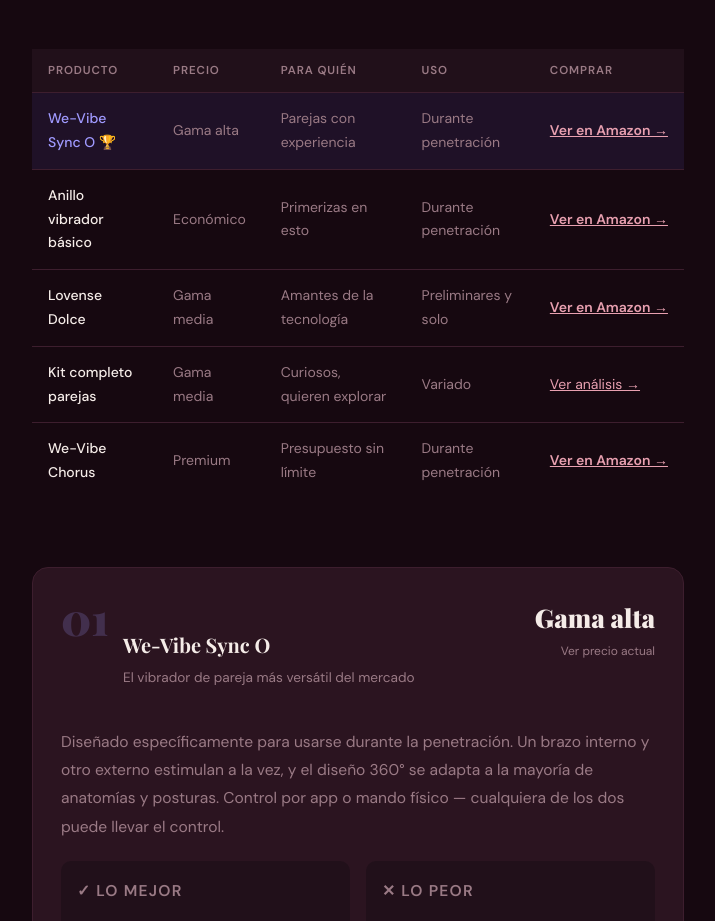
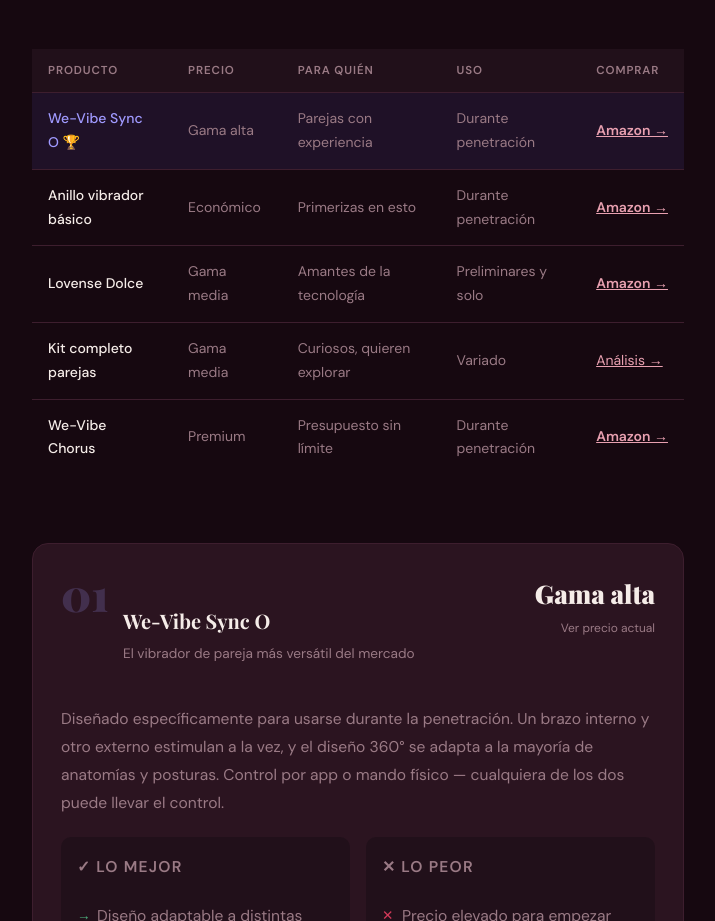
Before and after one commit to setafiliados/2Cerezas, a plain HTML site: page comparativas/juguetes-para-parejas-2026/index.html in a window 1280 px wide. Shown: the part 1565-2486 px from the top of the page, without its empty margins (282-997 px from the left). Drawn offline with nearby package versions, Linux system fonts and the light colour scheme; a web font is replaced by a local one.

Commit message:
Ajusta columna Comprar y nav móvil
Co-Authored-By: Claude Sonnet 5.5 <noreply@anthropic.com>
Claude-Session: https://claude.ai/code/session_01RZpVvbHgxk29KDaMtJtkXs

```diff
--- a/comparativas/juguetes-para-parejas-2026/index.html
+++ b/comparativas/juguetes-para-parejas-2026/index.html
@@ -141,7 +141,7 @@
   }
 </style>
 <style>
-@media (max-width:900px){nav{flex-wrap:wrap;gap:8px 16px}.nav-links{display:flex!important;gap:16px;order:3;width:100%;justify-content:center}.nav-cta{display:none!important}}
+@media (max-width:900px){nav{flex-wrap:wrap;gap:6px 16px;height:auto!important;padding-top:12px!important;padding-bottom:12px!important}.nav-links{display:flex!important;gap:16px;order:3;width:100%;justify-content:center}.nav-cta{display:none!important}}
 </style>
 </head>
 <body>
@@ -253,31 +253,31 @@
             <td>Gama alta</td>
             <td>Parejas con experiencia</td>
             <td>Durante penetración</td>
-          <td><a href="https://www.amazon.es/dp/B0CHK1R46B?tag=2cerezas-21" target="_blank" rel="sponsored nofollow noopener" style="color:var(--blush);font-weight:600;white-space:nowrap">Ver en Amazon →</a></td></tr>
+          <td><a href="https://www.amazon.es/dp/B0CHK1R46B?tag=2cerezas-21" target="_blank" rel="sponsored nofollow noopener" style="color:var(--blush);font-weight:600;white-space:nowrap">Amazon →</a></td></tr>
           <tr>
             <td>Anillo vibrador básico</td>
             <td>Económico</td>
             <td>Primerizas en esto</td>
             <td>Durante penetración</td>
-          <td><a href="https://www.amazon.es/dp/B07G5X5FWL?tag=2cerezas-21" target="_blank" rel="sponsored nofollow noopener" style="color:var(--blush);font-weight:600;white-space:nowrap">Ver en Amazon →</a></td></tr>
+          <td><a href="https://www.amazon.es/dp/B07G5X5FWL?tag=2cerezas-21" target="_blank" rel="sponsored nofollow noopener" style="color:var(--blush);font-weight:600;white-space:nowrap">Amazon →</a></td></tr>
           <tr>
             <td>Lovense Dolce</td>
             <td>Gama media</td>
             <td>Amantes de la tecnología</td>
             <td>Preliminares y solo</td>
-          <td><a href="https://www.amazon.es/dp/B08BR77DXB?tag=2cerezas-21" target="_blank" rel="sponsored nofollow noopener" style="color:var(--blush);font-weight:600;white-space:nowrap">Ver en Amazon →</a></td></tr>
+          <td><a href="https://www.amazon.es/dp/B08BR77DXB?tag=2cerezas-21" target="_blank" rel="sponsored nofollow noopener" style="color:var(--blush);font-weight:600;white-space:nowrap">Amazon →</a></td></tr>
           <tr>
             <td>Kit completo parejas</td>
             <td>Gama media</td>
             <td>Curiosos, quieren explorar</td>
             <td>Variado</td>
-          <td><a href="#kit-completo-parejas" style="color:var(--blush);white-space:nowrap">Ver análisis →</a></td></tr>
+          <td><a href="#kit-completo-parejas" style="color:var(--blush);white-space:nowrap">Análisis →</a></td></tr>
           <tr>
             <td>We-Vibe Chorus</td>
             <td>Premium</td>
             <td>Presupuesto sin límite</td>
             <td>Durante penetración</td>
-          <td><a href="https://www.amazon.es/dp/B0DTKFKRST?tag=2cerezas-21" target="_blank" rel="sponsored nofollow noopener" style="color:var(--blush);font-weight:600;white-space:nowrap">Ver en Amazon →</a></td></tr>
+          <td><a href="https://www.amazon.es/dp/B0DTKFKRST?tag=2cerezas-21" target="_blank" rel="sponsored nofollow noopener" style="color:var(--blush);font-weight:600;white-space:nowrap">Amazon →</a></td></tr>
         </tbody>
       </table>
     </div>
```
Also changed, not shown: aviso-legal/index.html (+1 -1 lines), comparativas/index.html (+1 -1 lines), comparativas/mejor-succionador-clitoris-2026/index.html (+7 -7 lines), comparativas/vibradores-con-app-2026/index.html (+6 -6 lines), guias/como-elegir-primer-juguete-sexual/index.html (+1 -1 lines), guias/index.html (+1 -1 lines), guias/juguetes-sexuales-masculinos/index.html (+1 -1 lines), index.html (+1 -1 lines).
